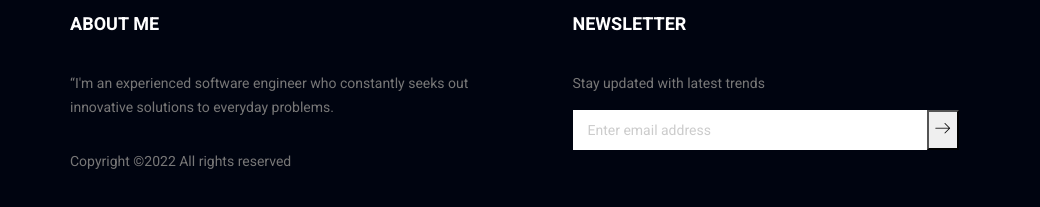
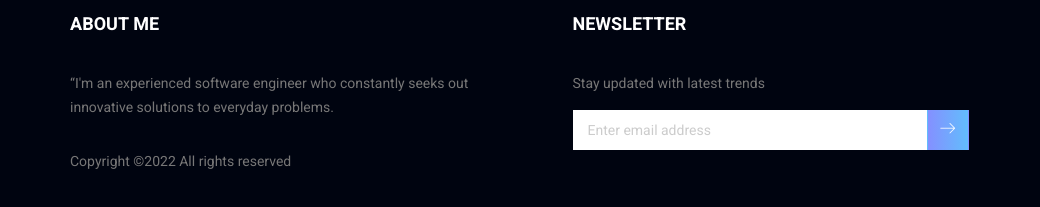
Before and after one commit to Hilary139/My-Portfolio, a plain HTML site: page contact.html in a window 1280 px wide. Shown: the part 1498-1705 px from the top of the page, 0-1040 px from the left. Drawn offline with Linux system fonts and the light colour scheme; some packages are replaced by stand-ins of ours.

Commit message:
Portfolio

```diff
--- a/contact.html
+++ b/contact.html
@@ -166,7 +166,7 @@ Copyright &copy;<script>document.write(new Date().getFullYear());</script> All r
                                 <form action="https://formsubmit.co/aghasilihilary@gmail.com" method="POST" class="subscribe_form relative">
                                 	<div class="input-group d-flex flex-row">
                                         <input name="EMAIL" placeholder="Enter email address" onfocus="this.placeholder = ''" onblur="this.placeholder = 'Email Address '" required="" type="email">
-                                        <button type="submit class="btn sub-btn"><span class="lnr lnr-arrow-right"></span></button>
+                                        <button type="submit" class="btn sub-btn"><span class="lnr lnr-arrow-right"></span></button>
                                     </div>
                                     <div class="mt-10 info"></div>
                                 </form>
```
Also changed, not shown: index.html (+1 -1 lines).
